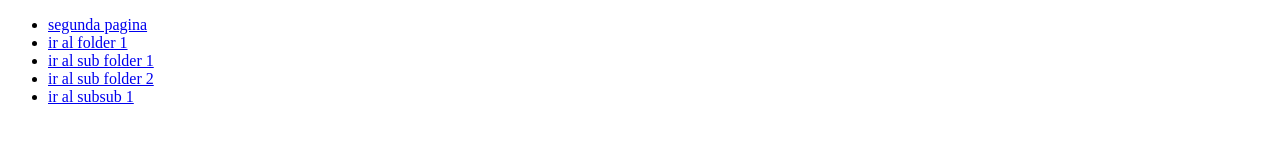
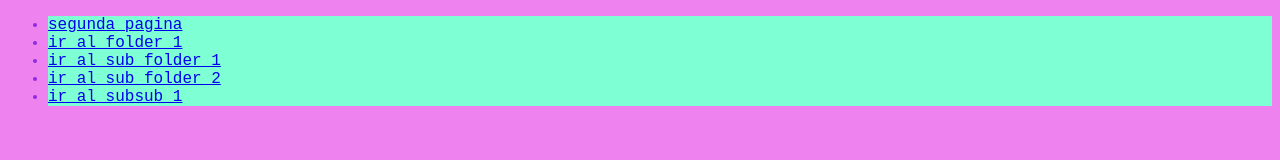
Before and after one commit to Roussemont/enrutamiento, a plain HTML site: page index.html in a window 1280 px wide. Drawn offline with Linux system fonts and the light colour scheme.

Commit message:
actualizacion para empezar a usar estilos en css

```diff
--- /dev/null
+++ b/estilos/styles.css
@@ -0,0 +1,3 @@
+body{
+    background-color: violet;
+}
--- a/index.html
+++ b/index.html
@@ -4,7 +4,26 @@
     <meta charset="UTF-8">
     <meta name="viewport" content="width=device-width, initial-scale=1.0">
     <title>Enrutamiento</title>
-    <link rel="stylesheet" href="">
+    <link rel="stylesheet" href="/estilos/styles.css">
+
+    <style>
+        /*compuestos por REGLAS DE ESRILOS
+        SELECTOR{
+            propiedad: valor;
+            propiedad: valor;
+
+        }
+        */
+
+        li{
+            font-family: 'Courier New', Courier, monospace;
+            color: blueviolet;
+            border: 10px;
+            background-color: aquamarine;
+        }
+    </style>
+
+
 </head>
 <body>
 
```
